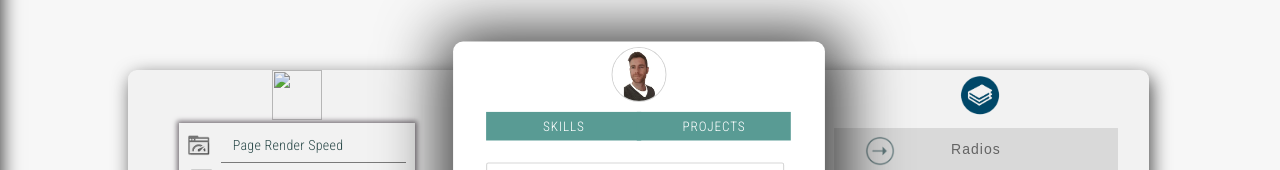
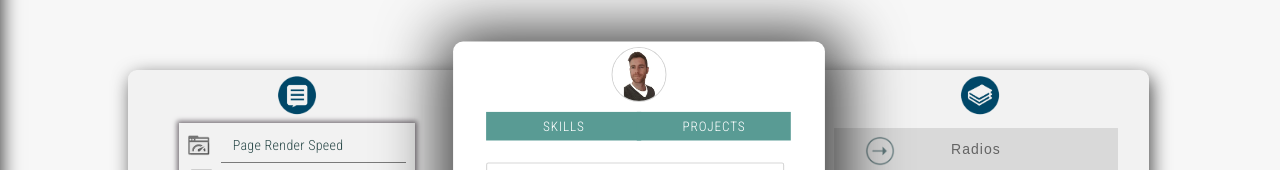
Before and after one commit to gtolan/my-first-portfolio, a plain HTML site: page index.html in a window 1280 px wide. Shown: the part 255-425 px from the top of the page. Drawn offline with Linux system fonts and the light colour scheme; the site is published under a folder, as on GitHub Pages, so addresses that start at the root find nothing.

Commit message:
fix error image

```diff
--- a/index.html
+++ b/index.html
@@ -86,7 +86,7 @@
 			<div class="container card-container" id="cardContainer">
 				<div class="cardOuter">
 					<div class="card" id="blogCard">
-						<img class="blogIconHead" src="/images/blogIcon.png">
+						<img class="blogIconHead" src="images/blogIcon.png">
 						<ul class="blogList" id="blog-posts">
 							<li>
 								<img class="list-Icon" src="images/pageSpeed.png">Page Render Speed <button
--- a/public/style.css
+++ b/public/style.css
@@ -1275,8 +1275,6 @@ img.List.Project {
     }
 }
 
-}
-
 @-webkit-keyframes blogActiveListItem {
     0% {}
     100% {
@@ -1349,8 +1347,6 @@ img.blogIconHead {
     box-shadow: 0px 0px 10px 4px rgb(129, 122, 129);
 }
 
-}
-
 #blogCard.pop-container .blog-active:hover {
     height: auto;
     padding-top: 20px;
@@ -1553,8 +1549,6 @@ div.panel {
     background-color: white;
     height: 65px;
     width: 140%;
-}
-
 }
 
 #skills, #history {
@@ -1616,8 +1610,6 @@ div.panel {
     }
 }
 
-}
-
 @-webkit-keyframes popItSmall {
     0% {
         width: 100%;
@@ -1627,8 +1619,6 @@ div.panel {
         min-height: 1085px;
         width: 95%;
     }
-}
-
 }
 
 .pop-container .blog-active .list-Icon {
@@ -2274,7 +2264,7 @@ div.panel {
     z-index: 1000;
 }
 
-.option-input:hover, {
+.option-input:hover {
     background: #9faab7;
 }
 
@@ -3108,8 +3098,6 @@ button.successFab.fabMargin {
     }
 }
 
-}
-
 .card-container-example {
     position: absolute;
     z-index: -1;
```
